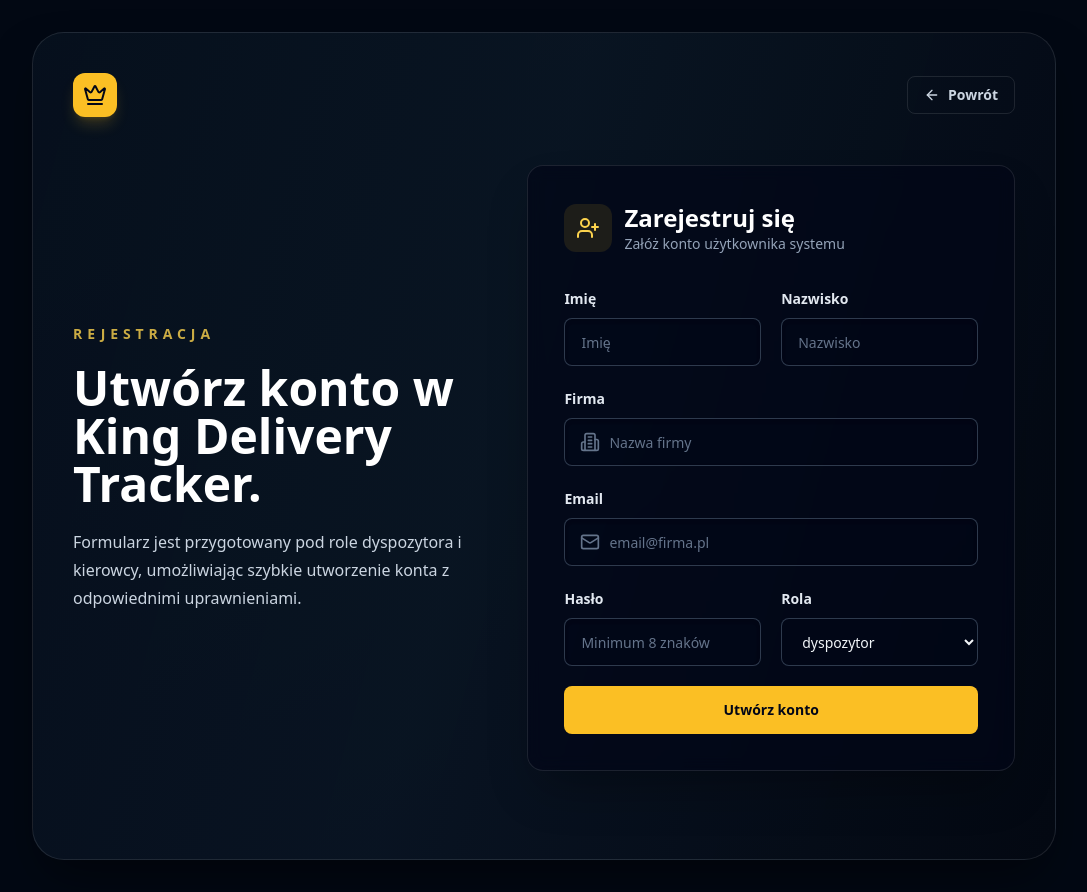
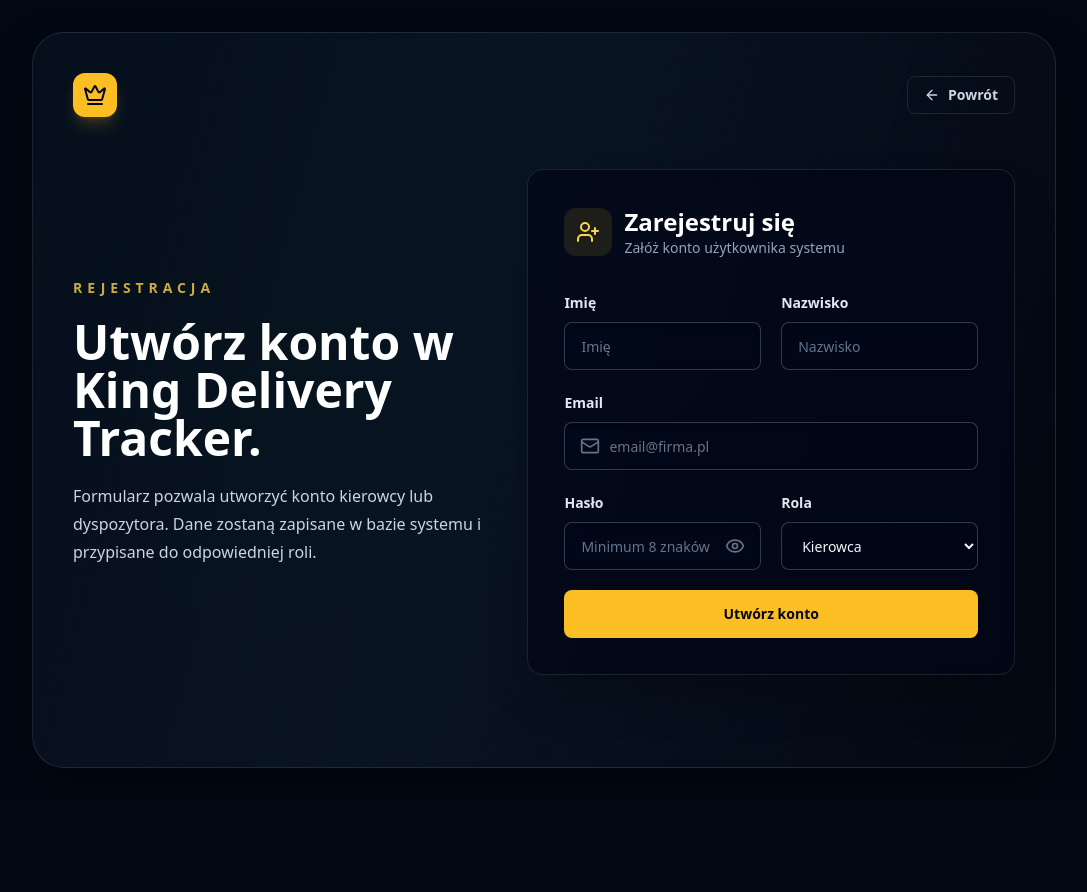
Before and after one commit to PolskiEMS/King-Delivery-Tracker, a Next.js app: page /register in a window 1280 px wide. Shown: the whole page, without its empty margins (96-1183 px from the left). After the commit the page ends 800 px from the top, so only its background shows below. Built offline with nearby package versions, Linux system fonts and the light colour scheme.

Commit message:
Add registration and forgot password modal

```diff
--- /dev/null
+++ b/src/app/api/auth/register/route.ts
@@ -0,0 +1,84 @@
+import { NextResponse } from "next/server";
+import bcrypt from "bcryptjs";
+import { prisma } from "@/lib/prisma";
+
+function normalizeRole(role: string) {
+  const value = role.toUpperCase();
+
+  if (value === "DISPATCHER") return "DISPATCHER";
+  if (value === "DRIVER") return "DRIVER";
+
+  return null;
+}
+
+export async function POST(request: Request) {
+  try {
+    const body = await request.json();
+
+    const firstName = String(body.firstName || "").trim();
+    const lastName = String(body.lastName || "").trim();
+    const email = String(body.email || "").toLowerCase().trim();
+    const password = String(body.password || "");
+    const role = normalizeRole(String(body.role || ""));
+
+    if (!firstName || !lastName || !email || !password || !role) {
+      return NextResponse.json(
+        { ok: false, message: "Uzupełnij wszystkie wymagane pola." },
+        { status: 400 }
+      );
+    }
+
+    if (password.length < 8) {
+      return NextResponse.json(
+        { ok: false, message: "Hasło musi mieć minimum 8 znaków." },
+        { status: 400 }
+      );
+    }
+
+    const existingUser = await prisma.user.findUnique({
+      where: { email },
+    });
+
+    if (existingUser) {
+      return NextResponse.json(
+        { ok: false, message: "Użytkownik z tym adresem email już istnieje." },
+        { status: 409 }
+      );
+    }
+
+    const passwordHash = await bcrypt.hash(password, 10);
+
+    const user = await prisma.user.create({
+      data: {
+        firstName,
+        lastName,
+        email,
+        passwordHash,
+        role,
+      },
+    });
+
+    return NextResponse.json({
+      ok: true,
+      message: "Konto zostało utworzone.",
+      user: {
+        id: user.id,
+        email: user.email,
+        firstName: user.firstName,
+        lastName: user.lastName,
+        role: user.role,
+      },
+    });
+  } catch (error) {
+    console.error("REGISTER_ERROR:", error);
+
+    return NextResponse.json(
+      {
+        ok: false,
+        message: "Wystąpił błąd podczas rejestracji.",
+        error: error instanceof Error ? error.message : "Unknown error",
+      },
+      { status: 500 }
+    );
+  }
+}
--- a/src/app/register/page.tsx
+++ b/src/app/register/page.tsx
@@ -1,16 +1,77 @@
+"use client";
+
+import { FormEvent, useState } from "react";
 import Link from "next/link";
-import { ArrowLeft, Building2, Mail, UserPlus } from "lucide-react";
+import { useRouter } from "next/navigation";
+import { ArrowLeft, Eye, EyeOff, Mail, UserPlus } from "lucide-react";
 import { Brand } from "@/components/brand";
 import { Button } from "@/components/ui/button";
 import { Card } from "@/components/ui/card";
 import { Input } from "@/components/ui/input";
 
 export default function RegisterPage() {
+  const router = useRouter();
+
+  const [loading, setLoading] = useState(false);
+  const [showPassword, setShowPassword] = useState(false);
+  const [message, setMessage] = useState("");
+  const [error, setError] = useState("");
+
+  async function handleRegister(event: FormEvent<HTMLFormElement>) {
+    event.preventDefault();
+
+    setError("");
+    setMessage("");
+    setLoading(true);
+
+    const formData = new FormData(event.currentTarget);
+
+    const firstName = String(formData.get("firstName") || "");
+    const lastName = String(formData.get("lastName") || "");
+    const email = String(formData.get("email") || "");
+    const password = String(formData.get("password") || "");
+    const role = String(formData.get("role") || "");
+
+    try {
+      const response = await fetch("/api/auth/register", {
+        method: "POST",
+        headers: {
+          "Content-Type": "application/json",
+        },
+        body: JSON.stringify({
+          firstName,
+          lastName,
+          email,
+          password,
+          role,
+        }),
+      });
+
+      const data = await response.json();
+
+      if (!response.ok || !data.ok) {
+        setError(data.message || "Nie udało się utworzyć konta.");
+        return;
+      }
+
+      setMessage("Konto zostało utworzone. Możesz się teraz zalogować.");
+
+      setTimeout(() => {
+        router.push("/");
+      }, 1200);
+    } catch {
+      setError("Nie udało się połączyć z serwerem.");
+    } finally {
+      setLoading(false);
+    }
+  }
+
   return (
     <main className="min-h-screen bg-[#020813] p-4 text-slate-100 sm:p-8">
       <section className="login-scene mx-auto flex min-h-[calc(100vh-2rem)] max-w-5xl flex-col rounded-[2rem] border border-white/10 p-6 shadow-2xl shadow-black/50 sm:min-h-[calc(100vh-4rem)] sm:p-10">
         <div className="flex items-center justify-between gap-4">
           <Brand compact />
+
           <Link
             href="/"
             className="inline-flex items-center gap-2 rounded-lg border border-white/10 px-4 py-2 text-sm font-semibold text-slate-300 transition hover:bg-white/10 hover:text-white"
@@ -25,13 +86,14 @@
             <p className="text-sm font-semibold uppercase tracking-[0.35em] text-amber-300/80">
               Rejestracja
             </p>
+
             <h1 className="mt-5 text-4xl font-black leading-tight text-white sm:text-5xl">
               Utwórz konto w King Delivery Tracker.
             </h1>
+
             <p className="mt-5 text-base leading-7 text-slate-300">
-              Formularz jest przygotowany pod role dyspozytora i kierowcy,
-              umożliwiając szybkie utworzenie konta z odpowiednimi
-              uprawnieniami.
+              Formularz pozwala utworzyć konto kierowcy lub dyspozytora.
+              Dane zostaną zapisane w bazie systemu i przypisane do odpowiedniej roli.
             </p>
           </div>
 
@@ -40,6 +102,7 @@
               <span className="flex h-12 w-12 items-center justify-center rounded-xl bg-amber-400/10 text-amber-300">
                 <UserPlus className="h-6 w-6" />
               </span>
+
               <div>
                 <h2 className="text-2xl font-bold text-white">
                   Zarejestruj się
@@ -50,12 +113,9 @@
               </div>
             </div>
 
-            <form className="grid gap-5 sm:grid-cols-2">
+            <form onSubmit={handleRegister} className="grid gap-5 sm:grid-cols-2">
               <div className="space-y-2">
-                <label
-                  htmlFor="firstName"
-                  className="text-sm font-semibold text-slate-200"
-                >
+                <label htmlFor="firstName" className="text-sm font-semibold text-slate-200">
                   Imię
                 </label>
                 <Input
@@ -63,14 +123,12 @@
                   name="firstName"
                   placeholder="Imię"
                   autoComplete="given-name"
+                  required
                 />
               </div>
 
               <div className="space-y-2">
-                <label
-                  htmlFor="lastName"
-                  className="text-sm font-semibold text-slate-200"
-                >
+                <label htmlFor="lastName" className="text-sm font-semibold text-slate-200">
                   Nazwisko
                 </label>
                 <Input
@@ -78,32 +136,12 @@
                   name="lastName"
                   placeholder="Nazwisko"
                   autoComplete="family-name"
+                  required
                 />
               </div>
 
               <div className="space-y-2 sm:col-span-2">
-                <label
-                  htmlFor="company"
-                  className="text-sm font-semibold text-slate-200"
-                >
-                  Firma
-                </label>
-                <div className="relative">
-                  <Input
-                    id="company"
-                    name="company"
-                    placeholder="Nazwa firmy"
-                    className="pl-11"
-                  />
-                  <Building2 className="absolute left-4 top-1/2 h-5 w-5 -translate-y-1/2 text-slate-500" />
-                </div>
-              </div>
-
-              <div className="space-y-2 sm:col-span-2">
-                <label
-                  htmlFor="email"
-                  className="text-sm font-semibold text-slate-200"
-                >
+                <label htmlFor="email" className="text-sm font-semibold text-slate-200">
                   Email
                 </label>
                 <div className="relative">
@@ -114,46 +152,74 @@
                     placeholder="email@firma.pl"
                     autoComplete="email"
                     className="pl-11"
+                    required
                   />
                   <Mail className="absolute left-4 top-1/2 h-5 w-5 -translate-y-1/2 text-slate-500" />
                 </div>
               </div>
 
               <div className="space-y-2">
-                <label
-                  htmlFor="password"
-                  className="text-sm font-semibold text-slate-200"
-                >
+                <label htmlFor="password" className="text-sm font-semibold text-slate-200">
                   Hasło
                 </label>
+
+                <div className="relative">
                   <Input
                     id="password"
                     name="password"
-                  type="password"
+                    type={showPassword ? "text" : "password"}
                     placeholder="Minimum 8 znaków"
                     autoComplete="new-password"
+                    className="pr-12"
+                    minLength={8}
+                    required
                   />
+
+                  <button
+                    type="button"
+                    onClick={() => setShowPassword((value) => !value)}
+                    className="absolute right-4 top-1/2 -translate-y-1/2 text-slate-500 transition hover:text-slate-300"
+                    aria-label={showPassword ? "Ukryj hasło" : "Pokaż hasło"}
+                  >
+                    {showPassword ? (
+                      <EyeOff className="h-5 w-5" />
+                    ) : (
+                      <Eye className="h-5 w-5" />
+                    )}
+                  </button>
+                </div>
               </div>
 
               <div className="space-y-2">
-                <label
-                  htmlFor="role"
-                  className="text-sm font-semibold text-slate-200"
-                >
+                <label htmlFor="role" className="text-sm font-semibold text-slate-200">
                   Rola
                 </label>
                 <select
                   id="role"
                   name="role"
+                  defaultValue="DRIVER"
                   className="flex h-12 w-full rounded-lg border border-slate-700/90 bg-slate-950/25 px-4 py-3 text-sm text-slate-100 outline-none transition focus:border-amber-400/70 focus:ring-2 focus:ring-amber-400/20"
+                  required
                 >
-                  <option>dyspozytor</option>
-                  <option>kierowca</option>
+                  <option value="DRIVER">Kierowca</option>
+                  <option value="DISPATCHER">Dyspozytor</option>
                 </select>
               </div>
 
-              <Button type="submit" className="sm:col-span-2">
-                Utwórz konto
+              {error && (
+                <p className="sm:col-span-2 rounded-lg border border-red-500/30 bg-red-500/10 px-4 py-3 text-sm font-medium text-red-200">
+                  {error}
+                </p>
+              )}
+
+              {message && (
+                <p className="sm:col-span-2 rounded-lg border border-emerald-500/30 bg-emerald-500/10 px-4 py-3 text-sm font-medium text-emerald-200">
+                  {message}
+                </p>
+              )}
+
+              <Button type="submit" className="sm:col-span-2" disabled={loading}>
+                {loading ? "Tworzenie konta..." : "Utwórz konto"}
               </Button>
             </form>
           </Card>
```
Also changed, not shown: src/app/page.tsx (+48 -3 lines). Lines whose indentation alone changed are shown as unchanged.
